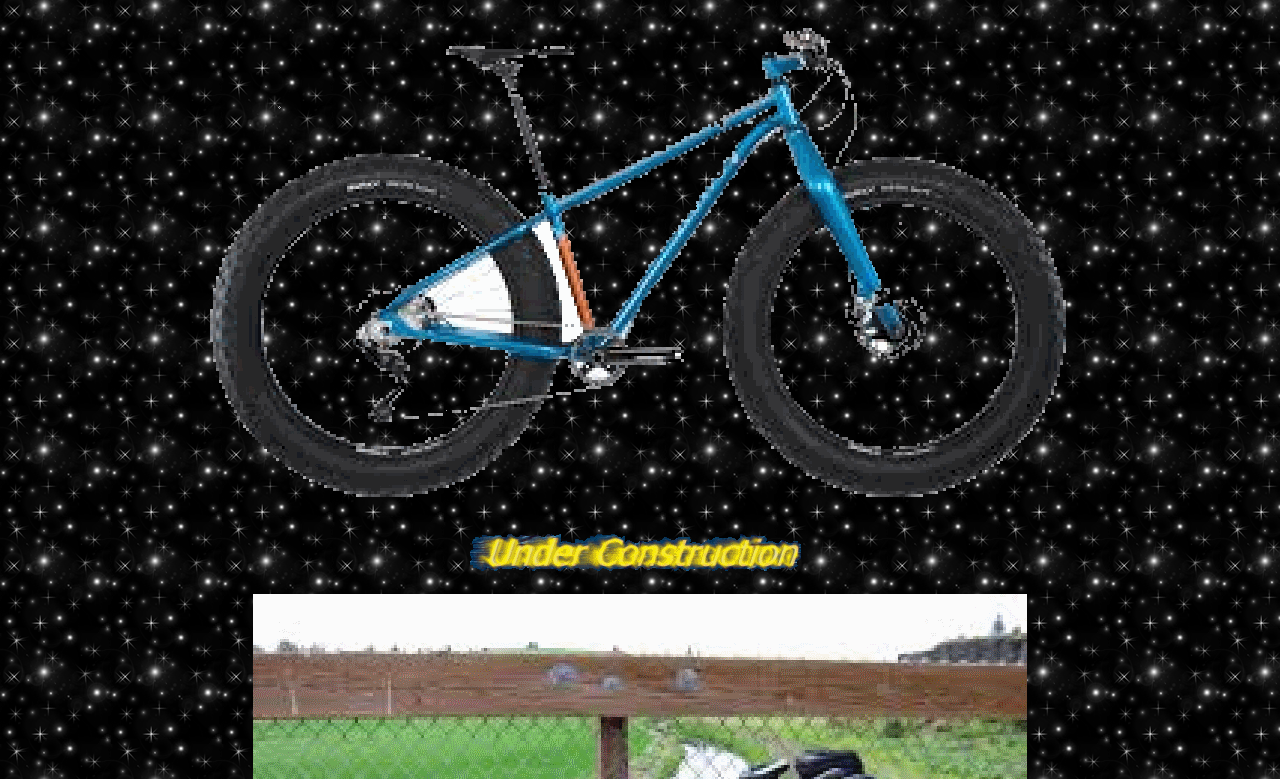
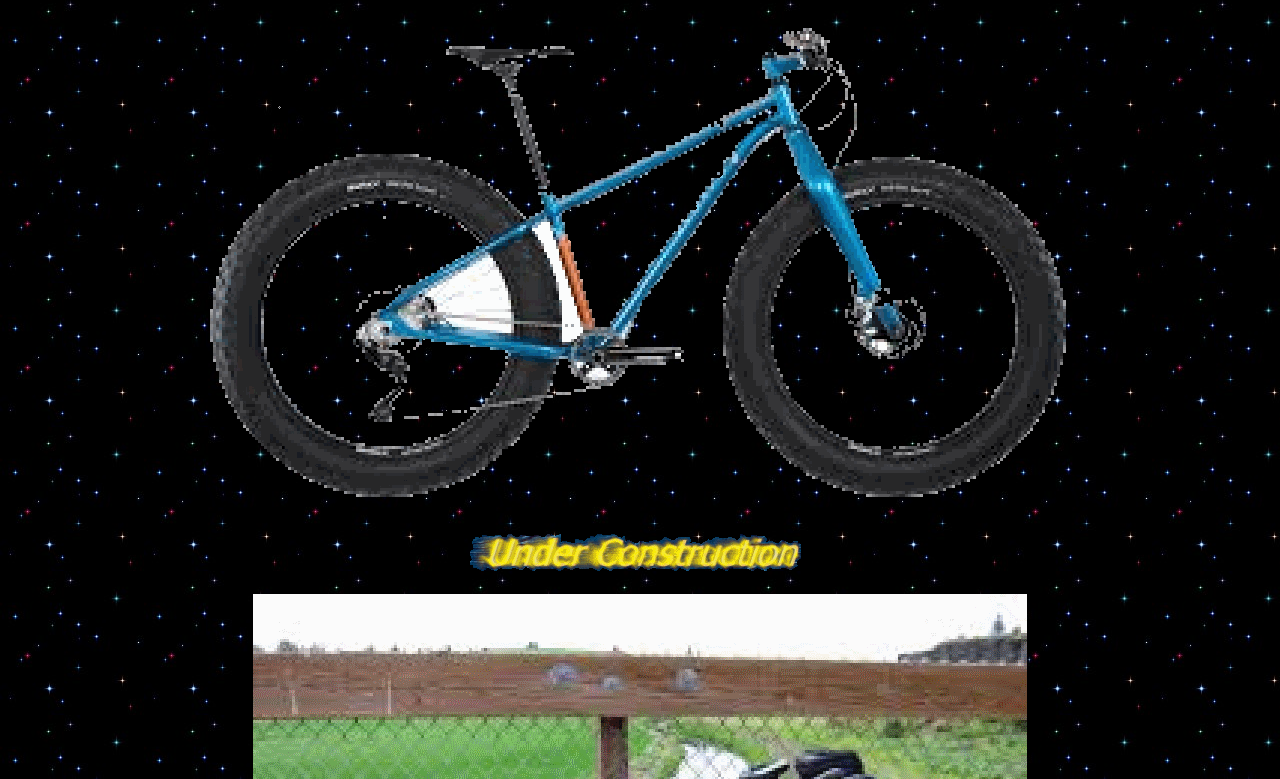
Before and after one commit to jerrywardlow/fatbikesinspace.com, a plain HTML site: page index.html in a window 1280 px wide. Shown: the part 149-928 px from the top of the page. Drawn offline with Linux system fonts and the light colour scheme.

Commit message:
Using Heavens Gate background tile

```diff
--- a/css/base.css
+++ b/css/base.css
@@ -1,5 +1,5 @@
 body {
-  background-image: url("../assets/stars.gif");
+  background-image: url("../assets/heavensgate.jpg");
   font-size: 40px;
   color: pink;
 }
```
Also changed, not shown: assets/heavensgate.jpg (added).
